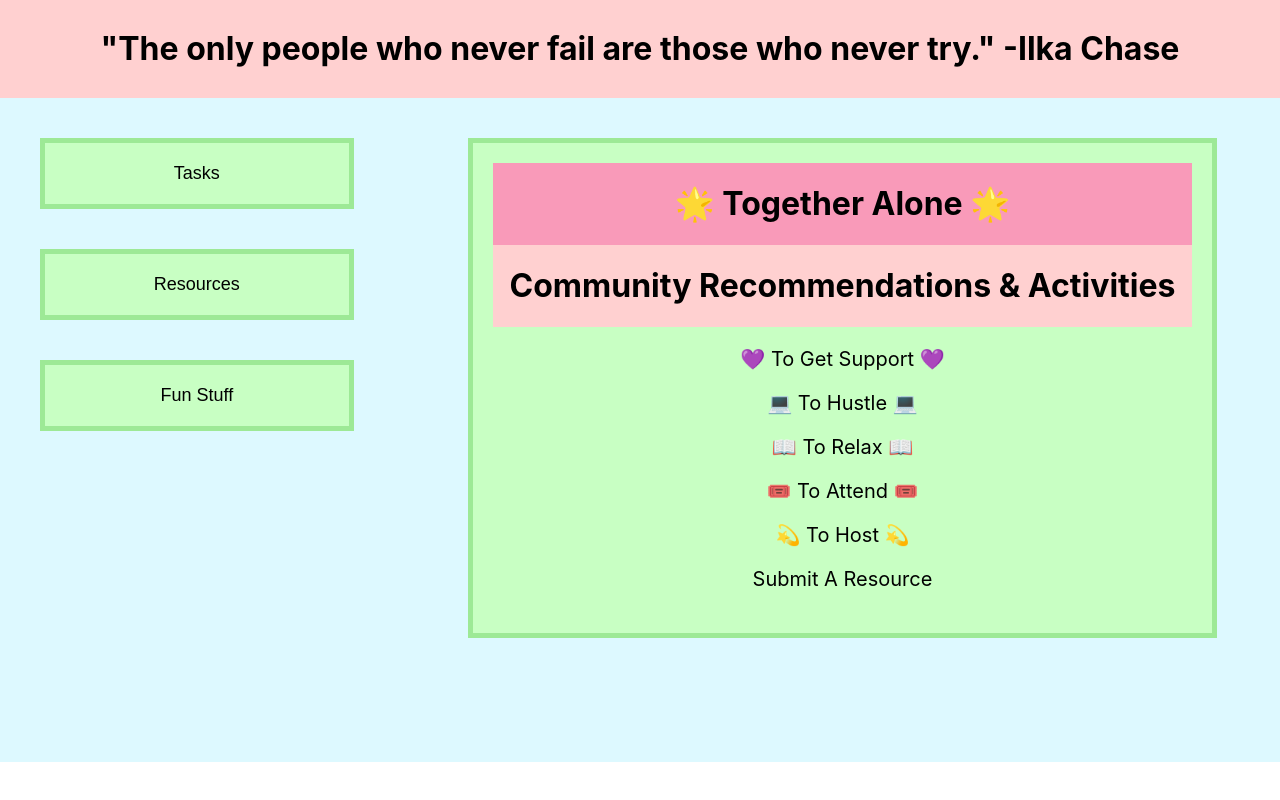
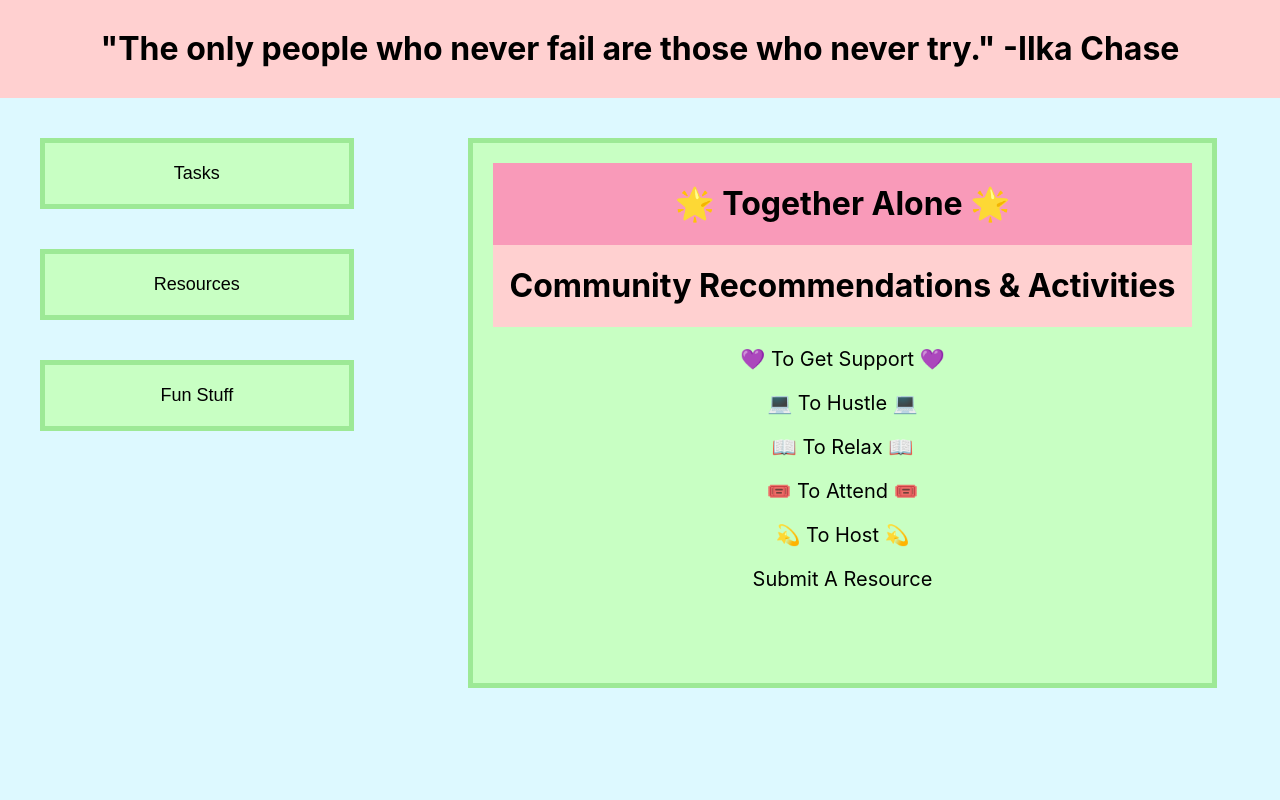
Before and after one commit to ReshmiCode/SoliTogether, a React (Create React App) app: page / in a window 1280 px wide. Shown: the top 800 px of the page. Built offline with nearby package versions, Linux system fonts and the light colour scheme.

Commit message:
fix blue background

```diff
--- a/src/Home/Home.css
+++ b/src/Home/Home.css
@@ -1,6 +1,9 @@
-div{
+div {
     box-sizing: border-box;
     width: 100%;
+}
+
+.main {
     background-color: #DDF9FF;
 }
 
@@ -73,7 +76,7 @@ div{
 .content-box {
     display: inline-block;
     width: 90%;
-    height: 500px;
+    height: 550px;
     background-color: #C8FFC3;
     text-align: center;
     border: 5px solid #9DE996;
--- a/src/Home/Home.js
+++ b/src/Home/Home.js
@@ -12,7 +12,7 @@ const Home = () => {
     const tabChangeHandler = (tab) => { setTab(tab); }
 
     return(
-        <div>
+        <div className="main">
             <Quote />
             <div class="row">
                 <div className="buttons-column">
```
